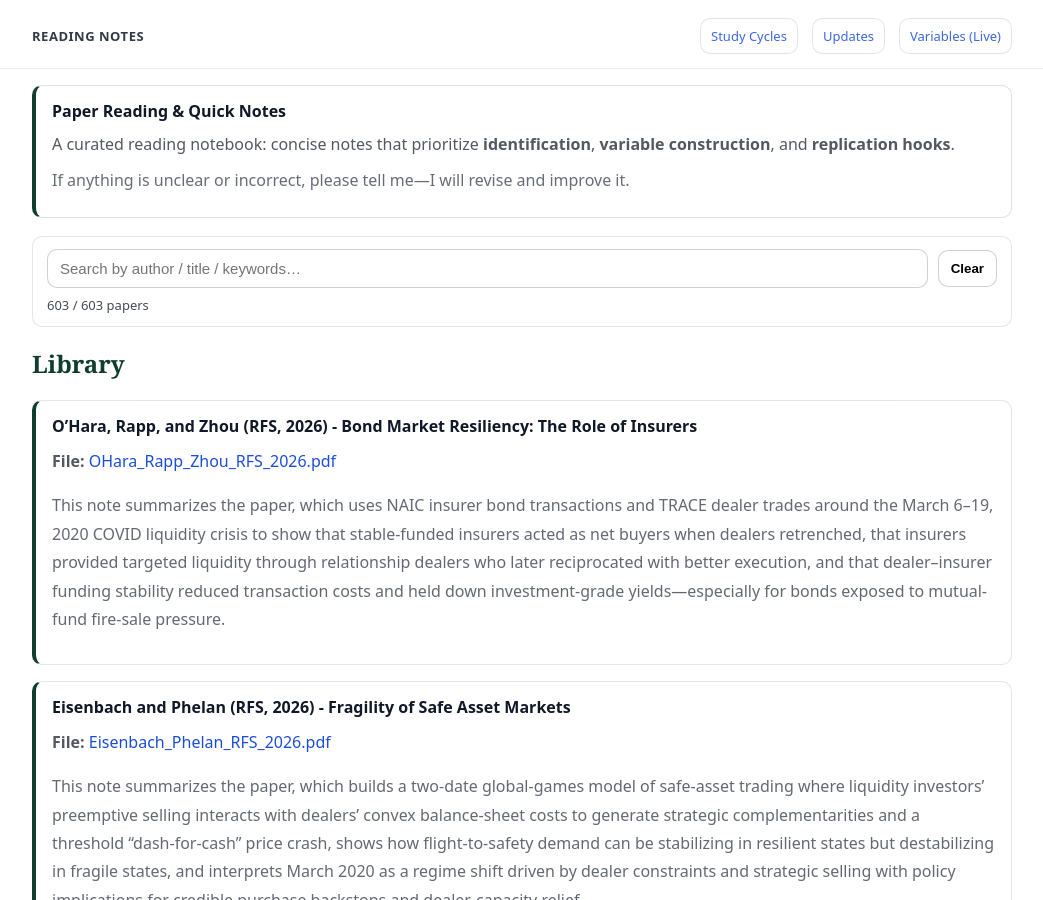
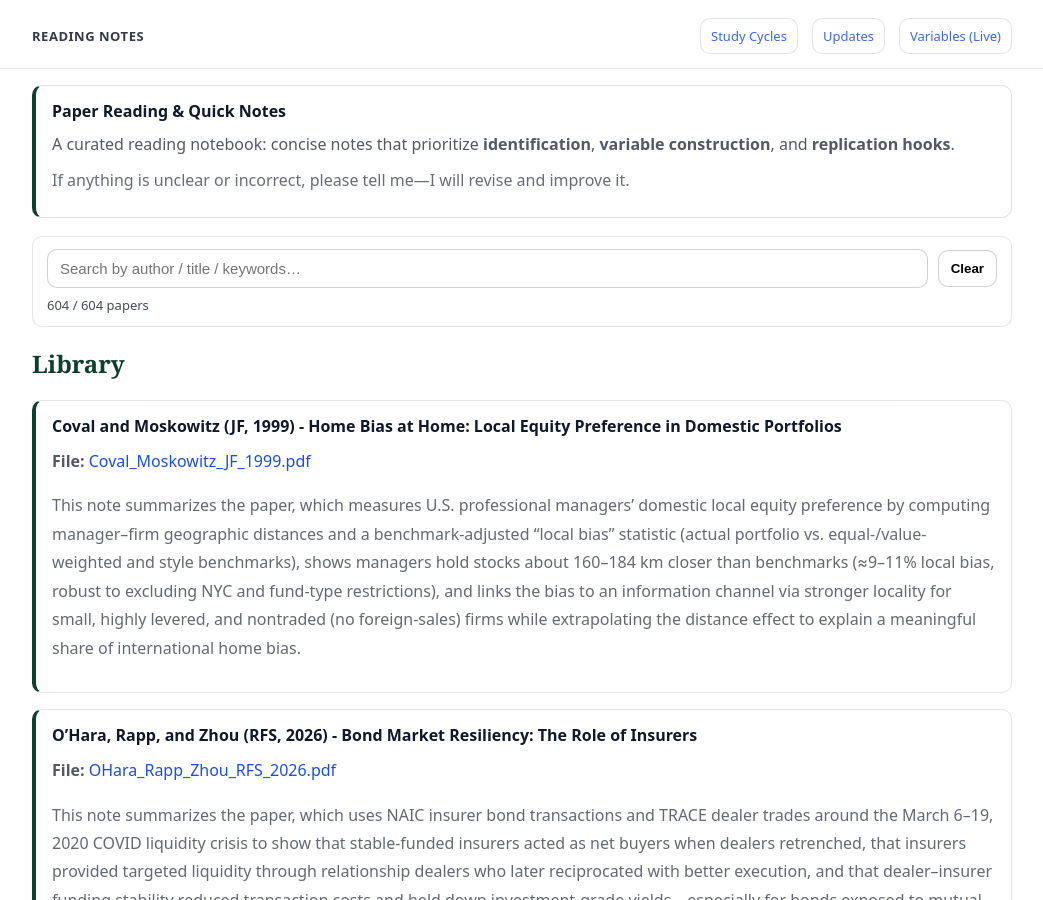
Before and after one commit to yaxinzn/study-archive, a Jekyll site: the page built from reading/index.md, in a window 1280 px wide and 900 px high. Shown: the whole window, without its empty margins (118-1161 px from the left). Built offline with Jekyll 4.4.1, drawn with Linux system fonts in a browser that asks for light colours.

Commit message:
Reading: add/update Coval_Moskowitz_JF_1999.pdf

```diff
--- a/_data/reading.yml
+++ b/_data/reading.yml
@@ -1,3 +1,7 @@
+- title: "Coval and Moskowitz (JF, 1999) - Home Bias at Home: Local Equity Preference in Domestic Portfolios"
+  file: "Coval_Moskowitz_JF_1999.pdf"
+  desc: "This note summarizes the paper, which measures U.S. professional managers’ domestic local equity preference by computing manager–firm geographic distances and a benchmark-adjusted “local bias” statistic (actual portfolio vs. equal-/value-weighted and style benchmarks), shows managers hold stocks about 160–184 km closer than benchmarks (≈9–11% local bias, robust to excluding NYC and fund-type restrictions), and links the bias to an information channel via stronger locality for small, highly levered, and nontraded (no foreign-sales) firms while extrapolating the distance effect to explain a meaningful share of international home bias."
+
 - title: "O’Hara, Rapp, and Zhou (RFS, 2026) - Bond Market Resiliency: The Role of Insurers"
   file: "OHara_Rapp_Zhou_RFS_2026.pdf"
   desc: "This note summarizes the paper, which uses NAIC insurer bond transactions and TRACE dealer trades around the March 6–19, 2020 COVID liquidity crisis to show that stable-funded insurers acted as net buyers when dealers retrenched, that insurers provided targeted liquidity through relationship dealers who later reciprocated with better execution, and that dealer–insurer funding stability reduced transaction costs and held down investment-grade yields—especially for bonds exposed to mutual-fund fire-sale pressure."
```
Also changed, not shown: 1 other file.
